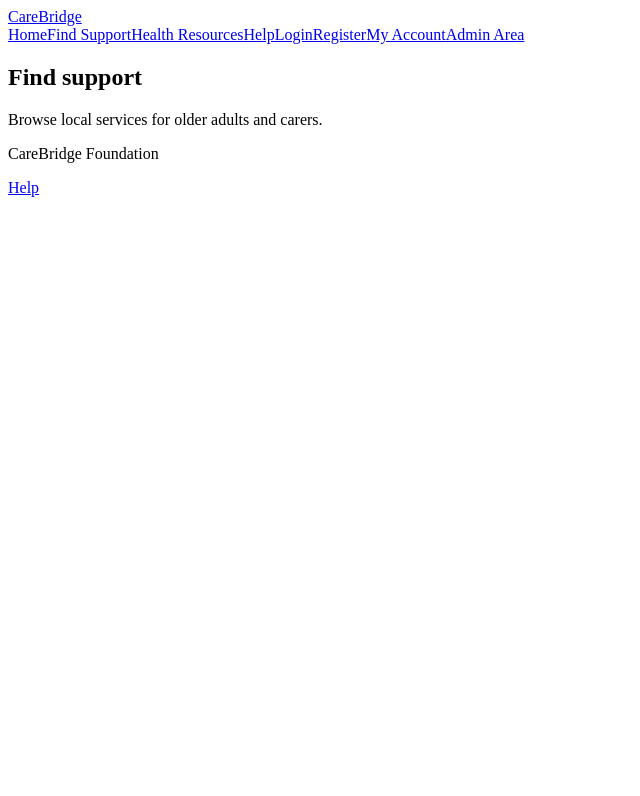
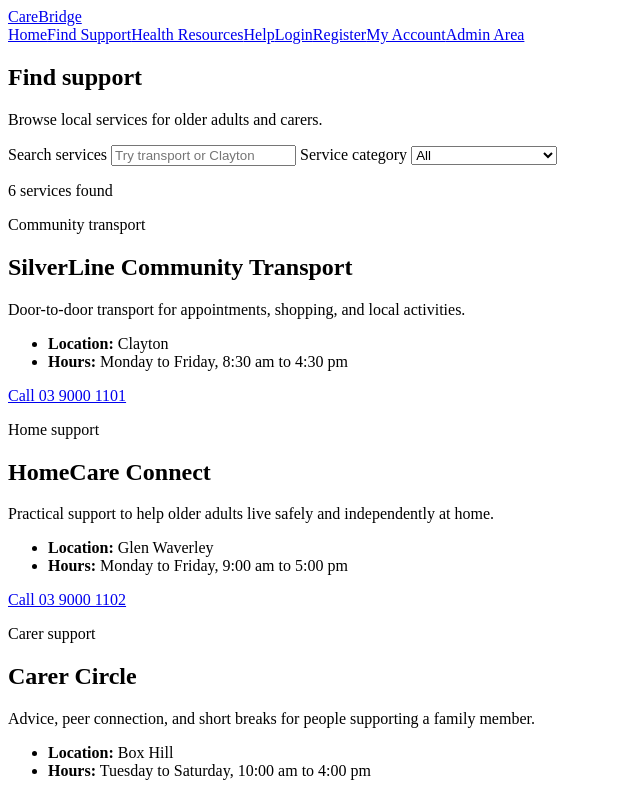
Before and after one commit to rikey123123/FIT5032_2026_Ruiqi_Wang_36668095_ass2, a Vue app: page /support in a window 1280 px wide. Shown: the top 796 px of the page, without its empty margins (0-640 px from the left). Built offline with nearby package versions, Linux system fonts and the light colour scheme; the HTML template or start-up script is replaced by a standard one.

Commit message:
feat: add searchable support services

```diff
--- /dev/null
+++ b/src/components/ServiceCard.vue
@@ -0,0 +1,25 @@
+<script setup>
+defineProps({
+  service: {
+    type: Object,
+    required: true,
+  },
+})
+</script>
+
+<template>
+  <article class="service-card">
+    <p class="service-card__category">{{ service.category }}</p>
+    <h2>{{ service.name }}</h2>
+    <p>{{ service.summary }}</p>
+
+    <ul class="service-card__details">
+      <li><strong>Location:</strong> {{ service.suburb }}</li>
+      <li><strong>Hours:</strong> {{ service.hours }}</li>
+    </ul>
+
+    <a class="service-card__phone" :href="`tel:${service.phone}`">
+      Call {{ service.phone }}
+    </a>
+  </article>
+</template>
--- /dev/null
+++ b/src/data/services.js
@@ -0,0 +1,65 @@
+export const supportServices = [
+  {
+    id: 1,
+    name: 'SilverLine Community Transport',
+    category: 'Community transport',
+    suburb: 'Clayton',
+    summary: 'Door-to-door transport for appointments, shopping, and local activities.',
+    phone: '03 9000 1101',
+    hours: 'Monday to Friday, 8:30 am to 4:30 pm',
+  },
+  {
+    id: 2,
+    name: 'HomeCare Connect',
+    category: 'Home support',
+    suburb: 'Glen Waverley',
+    summary: 'Practical support to help older adults live safely and independently at home.',
+    phone: '03 9000 1102',
+    hours: 'Monday to Friday, 9:00 am to 5:00 pm',
+  },
+  {
+    id: 3,
+    name: 'Carer Circle',
+    category: 'Carer support',
+    suburb: 'Box Hill',
+    summary: 'Advice, peer connection, and short breaks for people supporting a family member.',
+    phone: '03 9000 1103',
+    hours: 'Tuesday to Saturday, 10:00 am to 4:00 pm',
+  },
+  {
+    id: 4,
+    name: 'Active Neighbours',
+    category: 'Social activities',
+    suburb: 'Oakleigh',
+    summary: 'Small group activities that encourage connection, confidence, and gentle movement.',
+    phone: '03 9000 1104',
+    hours: 'Monday to Friday, 9:30 am to 3:30 pm',
+  },
+  {
+    id: 5,
+    name: 'Wellbeing Allied Health',
+    category: 'Allied health',
+    suburb: 'Burwood',
+    summary: 'Information and referrals for physiotherapy, occupational therapy, and wellbeing support.',
+    phone: '03 9000 1105',
+    hours: 'Monday to Friday, 8:00 am to 6:00 pm',
+  },
+  {
+    id: 6,
+    name: 'Meals and Check-ins',
+    category: 'Home support',
+    suburb: 'Springvale',
+    summary: 'Regular meal deliveries and friendly wellbeing check-ins for eligible older adults.',
+    phone: '03 9000 1106',
+    hours: 'Monday to Friday, 8:30 am to 2:00 pm',
+  },
+]
+
+export const serviceCategories = [
+  'All',
+  'Allied health',
+  'Carer support',
+  'Community transport',
+  'Home support',
+  'Social activities',
+]
--- a/src/styles/main.css
+++ b/src/styles/main.css
@@ -69,6 +69,103 @@
   margin: 0;
 }
 
+.page-introduction {
+  margin-bottom: 2rem;
+}
+
+.page-introduction p {
+  margin-top: 0.75rem;
+}
+
+.service-filters {
+  display: grid;
+  gap: 1rem;
+  margin-bottom: 1.5rem;
+  padding-bottom: 1.5rem;
+  border-bottom: 1px solid #d1ddd5;
+}
+
+.filter-field {
+  display: grid;
+  gap: 0.35rem;
+  font-weight: 700;
+}
+
+.filter-field input,
+.filter-field select {
+  width: 100%;
+  min-height: 2.75rem;
+  border: 1px solid #9fb3a7;
+  border-radius: 4px;
+  background: #ffffff;
+  color: #24312b;
+  padding: 0.5rem 0.65rem;
+}
+
+.filter-clear-button {
+  justify-self: start;
+  min-height: 2.75rem;
+  border: 1px solid #14513f;
+  border-radius: 4px;
+  background: #1f6b57;
+  color: #ffffff;
+  cursor: pointer;
+  padding: 0.5rem 0.85rem;
+}
+
+.filter-clear-button:hover {
+  background: #14513f;
+}
+
+.page-content .results-count {
+  margin-bottom: 1rem;
+  font-weight: 700;
+}
+
+.service-grid {
+  display: grid;
+  gap: 1rem;
+}
+
+.service-card {
+  display: flex;
+  flex-direction: column;
+  gap: 0.85rem;
+  border: 1px solid #d1ddd5;
+  border-radius: 6px;
+  background: #ffffff;
+  padding: 1.25rem;
+}
+
+.service-card__category {
+  color: #1f6b57;
+  font-size: 0.9rem;
+  font-weight: 700;
+}
+
+.service-card h2 {
+  color: #24312b;
+  font-size: 1.2rem;
+  line-height: 1.3;
+  margin: 0;
+}
+
+.service-card__details {
+  margin: 0;
+  padding-left: 1.1rem;
+}
+
+.service-card__phone {
+  align-self: start;
+  font-weight: 700;
+}
+
+.empty-state {
+  border-left: 4px solid #c86430;
+  background: #ffffff;
+  padding: 1rem;
+}
+
 .site-footer {
   background: #edf4ee;
   border-top: 1px solid #d1ddd5;
@@ -92,6 +189,10 @@
   .site-footer__content {
     width: min(100% - 3rem, 72rem);
   }
+
+  .service-grid {
+    grid-template-columns: repeat(2, minmax(0, 1fr));
+  }
 }
 
 @media (min-width: 62rem) {
@@ -110,6 +211,15 @@
   .page-content {
     padding: 3.5rem 0;
   }
+
+  .service-filters {
+    grid-template-columns: minmax(0, 2fr) minmax(12rem, 1fr) auto;
+    align-items: end;
+  }
+
+  .service-grid {
+    grid-template-columns: repeat(3, minmax(0, 1fr));
+  }
 }
 
 @media (min-width: 87.5rem) {
--- a/src/views/SupportView.vue
+++ b/src/views/SupportView.vue
@@ -1,6 +1,85 @@
+<script setup>
+import { computed, ref } from 'vue'
+import ServiceCard from '../components/ServiceCard.vue'
+import { serviceCategories, supportServices } from '../data/services'
+
+const searchTerm = ref('')
+const selectedCategory = ref('All')
+
+const filteredServices = computed(() => {
+  const query = searchTerm.value.trim().toLowerCase()
+
+  return supportServices.filter((service) => {
+    const matchesCategory =
+      selectedCategory.value === 'All' || service.category === selectedCategory.value
+    const searchableText = `${service.name} ${service.category} ${service.suburb}`.toLowerCase()
+    const matchesSearch = searchableText.includes(query)
+
+    return matchesCategory && matchesSearch
+  })
+})
+
+const hasActiveFilters = computed(() => {
+  return searchTerm.value !== '' || selectedCategory.value !== 'All'
+})
+
+function clearFilters() {
+  searchTerm.value = ''
+  selectedCategory.value = 'All'
+}
+</script>
+
 <template>
-  <section>
-    <h1>Find support</h1>
-    <p>Browse local services for older adults and carers.</p>
+  <section class="support-page">
+    <div class="page-introduction">
+      <h1>Find support</h1>
+      <p>Browse local services for older adults and carers.</p>
+    </div>
+
+    <form class="service-filters" @submit.prevent>
+      <label class="filter-field" for="service-search">
+        Search services
+        <input
+          id="service-search"
+          v-model="searchTerm"
+          type="search"
+          placeholder="Try transport or Clayton"
+        />
+      </label>
+
+      <label class="filter-field" for="service-category">
+        Service category
+        <select id="service-category" v-model="selectedCategory">
+          <option v-for="category in serviceCategories" :key="category" :value="category">
+            {{ category }}
+          </option>
+        </select>
+      </label>
+
+      <button
+        v-if="hasActiveFilters"
+        class="filter-clear-button"
+        type="button"
+        @click="clearFilters"
+      >
+        Clear filters
+      </button>
+    </form>
+
+    <p class="results-count" aria-live="polite">
+      {{ filteredServices.length }} service{{ filteredServices.length === 1 ? '' : 's' }} found
+    </p>
+
+    <div v-if="filteredServices.length" class="service-grid">
+      <ServiceCard
+        v-for="service in filteredServices"
+        :key="service.id"
+        :service="service"
+      />
+    </div>
+
+    <p v-else class="empty-state" role="status">
+      No services match those filters. Try a different search or clear the filters.
+    </p>
   </section>
 </template>
```
